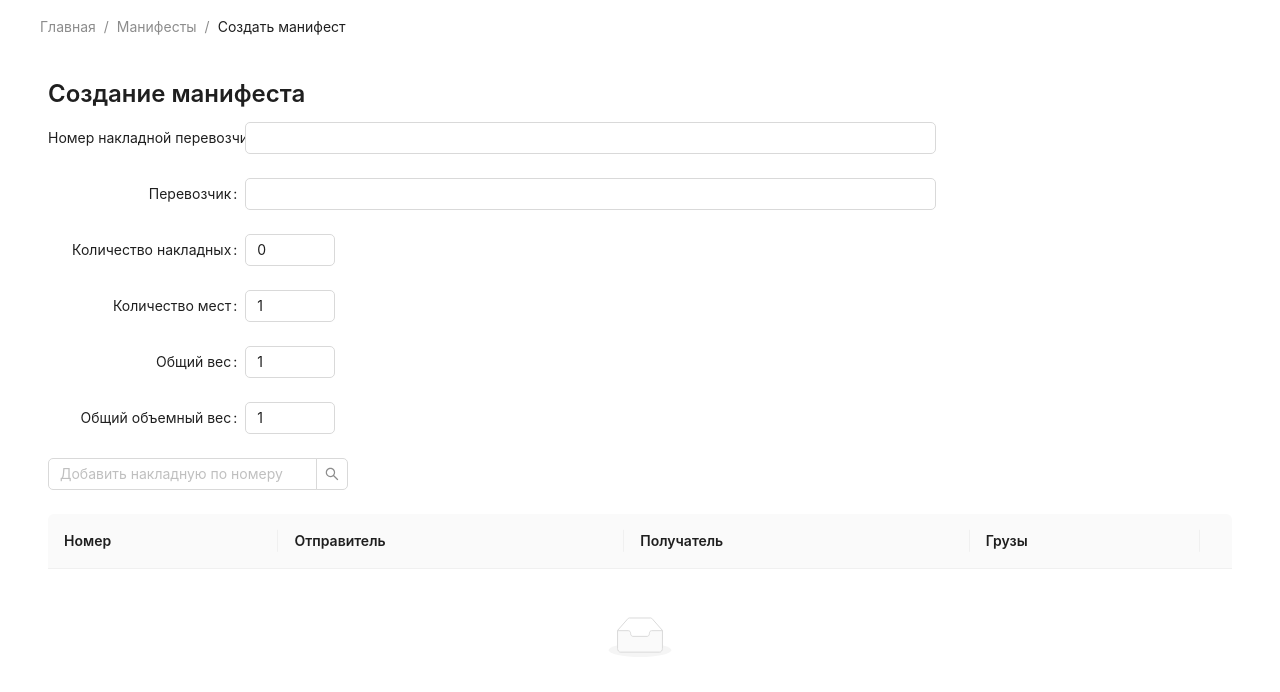
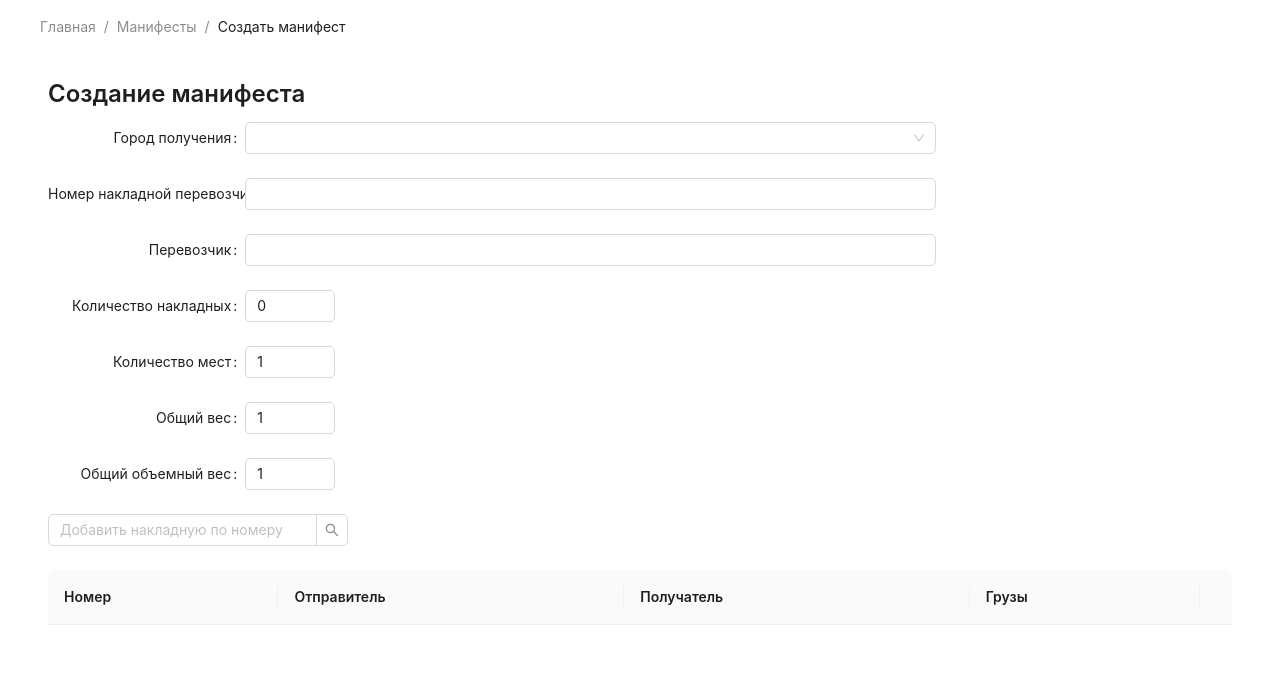
Before and after one commit to tiacore-dev/ParcelCloud, a React app: page /manifests/create in a window 1280 px wide. Shown: the top 692 px of the page. Built offline with nearby package versions, Linux system fonts and the light colour scheme.

Commit message:
manifestRecCity

```diff
--- a/src/pages/createManifest/createManifest.tsx
+++ b/src/pages/createManifest/createManifest.tsx
@@ -8,6 +8,7 @@ import {
   InputNumber,
   message,
   Table,
+  Select,
 } from "antd";
 import Title from "antd/es/typography/Title";
 import { useDispatch, useSelector } from "react-redux";
@@ -27,6 +28,8 @@ import { parcelsInEditableManifestDesktopColumns } from "./components/desktop.co
 import { getParcelsInStorage } from "../../hooks/ApiActions/parcel";
 import { IParcelsInStorageList } from "../../interfaces/parcels/IParcelsList";
 import Search from "antd/es/input/Search";
+import { getCities } from "../../store/modules/dictionaries/selectors/cities.selector";
+import { selectFilterHandler } from "../../utils/selectFilterHandler";
 
 interface ICreateManifestProps {
   parcel?: IParcel;
@@ -38,9 +41,14 @@ export const CreateManifest = (props: ICreateManifestProps) => {
 
   const dispatch = useDispatch();
   const navigate = useNavigate();
+  const cities = useSelector(getCities);
+  const citySelectOptions = cities.map((city) => ({
+    label: city,
+    value: city,
+  }));
 
   const data = useSelector(
-    (state: IState) => state.editableEntities.editableManifest,
+    (state: IState) => state.editableEntities.editableManifest
   );
 
   const { Content } = Layout;
@@ -85,11 +93,11 @@ export const CreateManifest = (props: ICreateManifestProps) => {
       data.id
         ? "Редактирование манифеста " + data.number
         : "Создание манифеста",
-    [data.id],
+    [data.id]
   );
 
   const parcelsOnStorage = useSelector(
-    (state: IState) => state.pages.parcelsInStorage.data,
+    (state: IState) => state.pages.parcelsInStorage.data
   );
 
   const handleAddParcel = (parcelNumber: string) => {
@@ -105,7 +113,7 @@ export const CreateManifest = (props: ICreateManifestProps) => {
     }
 
     const parcelFromList = parcelsOnStorage.find(
-      (parcel) => parcel.number === parcelNumber,
+      (parcel) => parcel.number === parcelNumber
     );
 
     if (parcelFromList) {
@@ -119,7 +127,7 @@ export const CreateManifest = (props: ICreateManifestProps) => {
         },
         (data: IParcelsInStorageList[]) => {
           const parcelFromList = data.find(
-            (parcel) => parcel.number === parcelNumber,
+            (parcel) => parcel.number === parcelNumber
           );
           if (parcelFromList) {
             editManifestAction.addParcel(parcelFromList);
@@ -127,10 +135,13 @@ export const CreateManifest = (props: ICreateManifestProps) => {
           } else {
             onError(`Не удалось найти накладную ${parcelNumber}`);
           }
-        },
+        }
       );
     }
   };
+
+  const setRecCityHandle = (value: string) =>
+    dispatch(editManifestAction.setRecCity(value));
 
   return (
     <>
@@ -169,6 +180,17 @@ export const CreateManifest = (props: ICreateManifestProps) => {
               <Input value={data.number} readOnly />
             </Form.Item>
           )}
+
+          <Form.Item label="Город получения">
+            <Select
+              value={data.recCity}
+              showSearch
+              optionFilterProp="children"
+              onChange={setRecCityHandle}
+              filterOption={selectFilterHandler}
+              options={citySelectOptions}
+            />
+          </Form.Item>
 
           <Form.Item label="Номер накладной перевозчика">
             <Input
--- a/src/pages/prices/prices.tsx
+++ b/src/pages/prices/prices.tsx
@@ -32,6 +32,7 @@ import {
   setAppHeaderTitle,
   setShowBackButton,
 } from "../../store/modules/settings/general";
+import { selectFilterHandler } from "../../utils/selectFilterHandler";
 
 interface GetPricesDto {
   authToken: IauthToken;
@@ -100,7 +101,7 @@ export const Prices = () => {
     data.vatExtra,
     data.bonusModify,
     data.insureValue,
-    handleCreate,
+    handleCreate
   );
 
   React.useEffect(() => {
@@ -151,11 +152,7 @@ export const Prices = () => {
               onChange={(value: string) =>
                 dispatch(editPrices.setSendCity(value))
               }
-              filterOption={(input, option) =>
-                (option?.label ?? "")
-                  .toLowerCase()
-                  .includes(input.toLowerCase())
-              }
+              filterOption={selectFilterHandler}
               options={citySelectOptions}
             />
           </Form.Item>
@@ -168,11 +165,7 @@ export const Prices = () => {
               onChange={(value: string) =>
                 dispatch(editPrices.setRecCity(value))
               }
-              filterOption={(input, option) =>
-                (option?.label ?? "")
-                  .toLowerCase()
-                  .includes(input.toLowerCase())
-              }
+              filterOption={selectFilterHandler}
               options={citySelectOptions}
             />
           </Form.Item>
--- a/src/pages/template/components/content.tsx
+++ b/src/pages/template/components/content.tsx
@@ -4,12 +4,13 @@ import { useDispatch, useSelector } from "react-redux";
 import { editTemplate } from "../../../store/modules/pages/template";
 import { getCities } from "../../../store/modules/dictionaries/selectors/cities.selector";
 import { IState } from "../../../store/modules";
+import { selectFilterHandler } from "../../../utils/selectFilterHandler";
 
 export const TemplateContent = () => {
   const dispatch = useDispatch();
   const templateData = useSelector((state: IState) => state.pages.template);
   const componentDisabled = useSelector(
-    (state: IState) => state.pages.template.disabled,
+    (state: IState) => state.pages.template.disabled
   );
   const cities = useSelector(getCities);
   const citySelectOptions = cities.map((city) => ({
@@ -46,9 +47,7 @@ export const TemplateContent = () => {
           onChange={(value: string) =>
             dispatch(editTemplate.setTemplatStateCity(value))
           }
-          filterOption={(input, option) =>
-            (option?.label ?? "").toLowerCase().includes(input.toLowerCase())
-          }
+          filterOption={selectFilterHandler}
           options={citySelectOptions}
         />
       </Form.Item>
--- a/src/store/modules/editableEntities/editableManifest.ts
+++ b/src/store/modules/editableEntities/editableManifest.ts
@@ -5,6 +5,7 @@ import { IParcelsList } from "../../../interfaces/parcels/IParcelsList";
 export interface IEditableManifestState {
   id?: string;
   number?: string;
+  recCity: string;
   transferNumber: string;
   manifestCompany: string;
   qtParcels: number;
@@ -18,6 +19,7 @@ export interface IEditableManifestState {
 
 const initialState: IEditableManifestState = {
   sent: false,
+  recCity: "",
   transferNumber: "",
   manifestCompany: "",
   id: undefined,
@@ -34,6 +36,7 @@ const setManifestData = (
 ) => {
   state.id = manifestData.id;
   state.number = manifestData.number;
+  state.recCity = manifestData.recCity;
   state.transferNumber = manifestData.transferNumber;
   state.manifestCompany = manifestData.manifestCompany;
   state.qtParcels = manifestData.qtParcels;
@@ -74,6 +77,13 @@ const editableManifestSlice = createSlice({
       action: { payload: string },
     ) => {
       state.transferNumber = action.payload;
+    },
+
+    setRecCity: (
+      state: IEditableManifestState,
+      action: { payload: string },
+    ) => {
+      state.recCity = action.payload;
     },
 
     setManifestCompany: (
--- /dev/null
+++ b/src/utils/selectFilterHandler.ts
@@ -0,0 +1,7 @@
+export const selectFilterHandler = (
+  input: string,
+  option: {
+    label: string;
+    value: string;
+  },
+) => (option?.label ?? "").toLowerCase().includes(input.toLowerCase());
```
Also changed, not shown: src/pages/createParcel/createParcel.tsx (+18 -33 lines).
